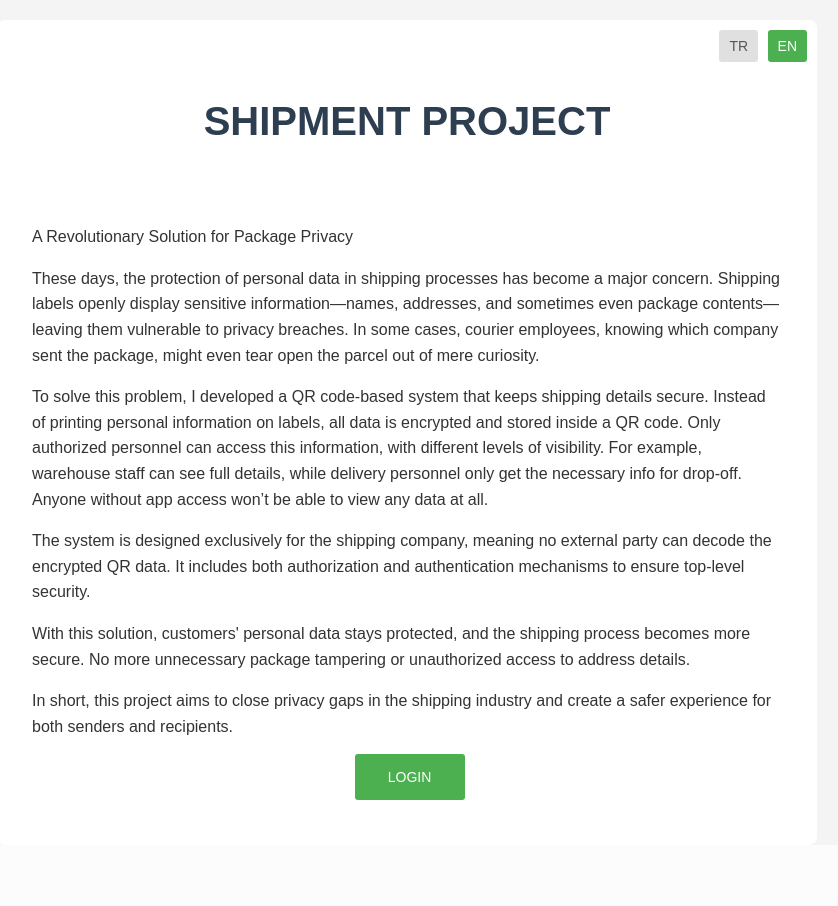
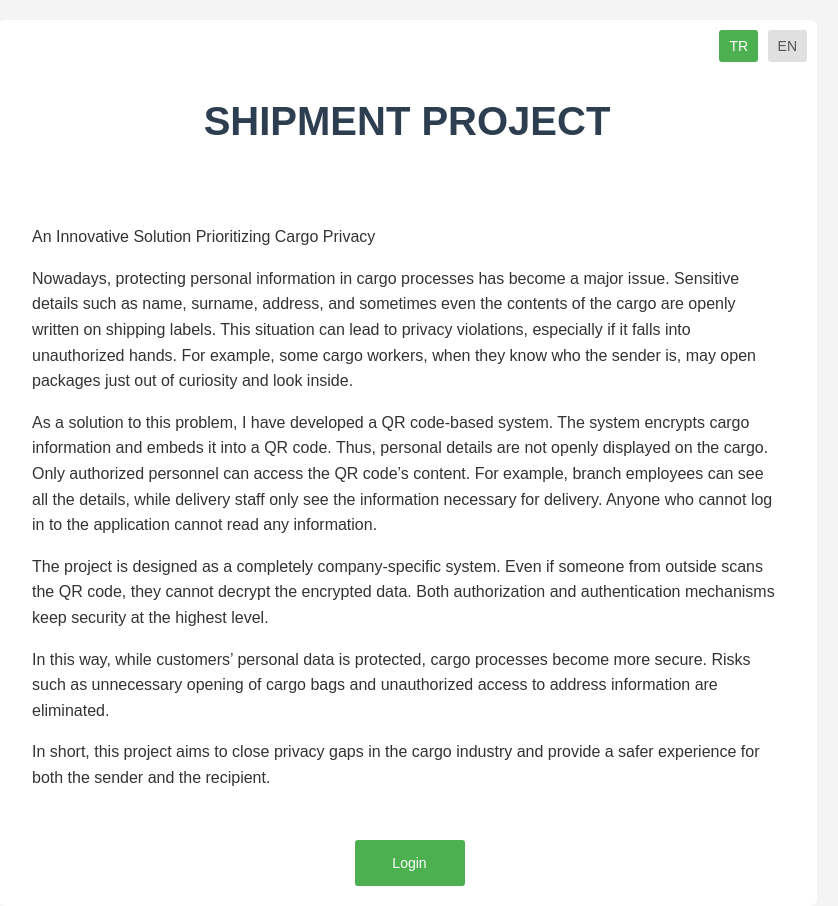
Before and after one commit to 190101007/ship-scan, a FastAPI app: page / in a window 1280 px wide. Shown: the whole page, without its empty margins (233-1071 px from the left). Before the commit the page ends 800 px from the top, so only its background shows below. Run offline with FastAPI, Linux system fonts and the light colour scheme; parts of the project's set-up code (start-up, migrations or seed data) failed here and were passed over.

Commit message:
changes are made

```diff
--- a/templates/index.html
+++ b/templates/index.html
@@ -3,14 +3,14 @@
 <head>
     <meta charset="UTF-8">
     <meta name="viewport" content="width=device-width, initial-scale=1.0">
-    <title>neriman turhan kargo projesi</title>
+    <title>Neriman Turhan Shipment Project</title>
     <link rel="stylesheet" href="../static/style.css">
 </head>
 <body>
 <div class="container">
     <div class="language-switcher">
-        <a href="index-tr.html" class="language-btn">TR</a>
-        <a href="index.html" class="language-btn active">EN</a>
+        <a href="index-tr.html" class="language-btn active">TR</a>
+        <a href="index.html" class="language-btn">EN</a>
     </div>
 
     <header>
@@ -19,36 +19,23 @@
 
     <main>
         <section class="project-description">
-            <p>A Revolutionary Solution for Package Privacy</p>
+            <p>An Innovative Solution Prioritizing Cargo Privacy</p>
 
-            <p>These days, the protection of personal data in shipping processes has become a major concern. Shipping
-                labels openly display sensitive information—names, addresses, and sometimes even package
-                contents—leaving them vulnerable to privacy breaches. In some cases, courier employees, knowing which
-                company sent the package, might even tear open the parcel out of mere curiosity.</p>
+            <p>Nowadays, protecting personal information in cargo processes has become a major issue. Sensitive details such as name, surname, address, and sometimes even the contents of the cargo are openly written on shipping labels. This situation can lead to privacy violations, especially if it falls into unauthorized hands. For example, some cargo workers, when they know who the sender is, may open packages just out of curiosity and look inside.</p>
 
-            <p>To solve this problem, I developed a QR code-based system that keeps shipping details secure. Instead of
-                printing personal information on labels, all data is encrypted and stored inside a QR code. Only
-                authorized personnel can access this information, with different levels of visibility. For example,
-                warehouse staff can see full details, while delivery personnel only get the necessary info for drop-off.
-                Anyone without app access won’t be able to view any data at all.</p>
+            <p>As a solution to this problem, I have developed a QR code-based system. The system encrypts cargo information and embeds it into a QR code. Thus, personal details are not openly displayed on the cargo. Only authorized personnel can access the QR code’s content. For example, branch employees can see all the details, while delivery staff only see the information necessary for delivery. Anyone who cannot log in to the application cannot read any information.</p>
 
-            <p>The system is designed exclusively for the shipping company, meaning no external party can decode the
-                encrypted QR data. It includes both authorization and authentication mechanisms to ensure top-level
-                security.</p>
+            <p>The project is designed as a completely company-specific system. Even if someone from outside scans the QR code, they cannot decrypt the encrypted data. Both authorization and authentication mechanisms keep security at the highest level.</p>
 
-            <p>With this solution, customers' personal data stays protected, and the shipping process becomes more
-                secure. No more unnecessary package tampering or unauthorized access to address details.</p>
+            <p>In this way, while customers’ personal data is protected, cargo processes become more secure. Risks such as unnecessary opening of cargo bags and unauthorized access to address information are eliminated.</p>
 
-            <p>In short, this project aims to close privacy gaps in the shipping industry and create a safer experience
-                for both senders and recipients.</p>
-
-            <div class="mid">
-                <a href="/users/login" class="login-btn">LOGIN</a>
-            </div>
-
+            <p>In short, this project aims to close privacy gaps in the cargo industry and provide a safer experience for both the sender and the recipient.</p>
         </section>
     </main>
 
+    <div class="mid">
+        <a href="login.html" class="login-btn">Login</a>
+    </div>
 
 </div>
 </body>
```
